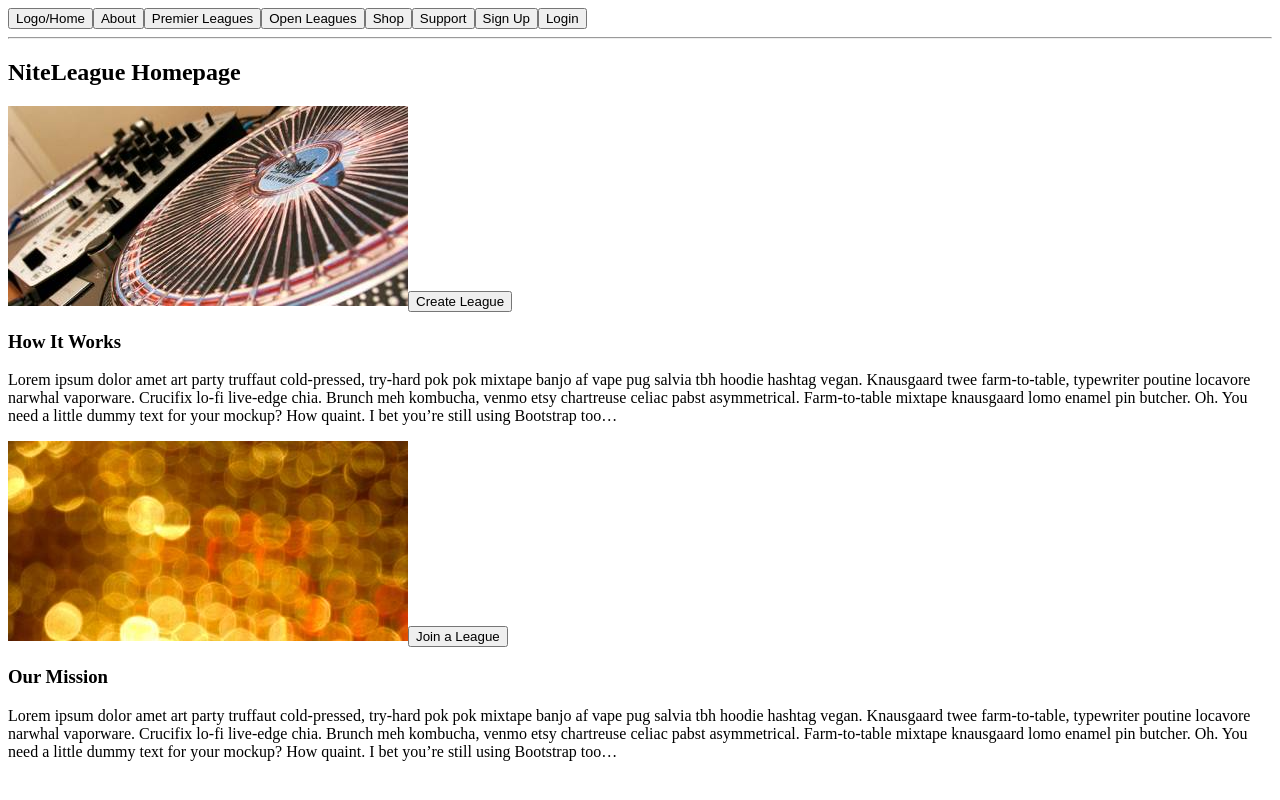
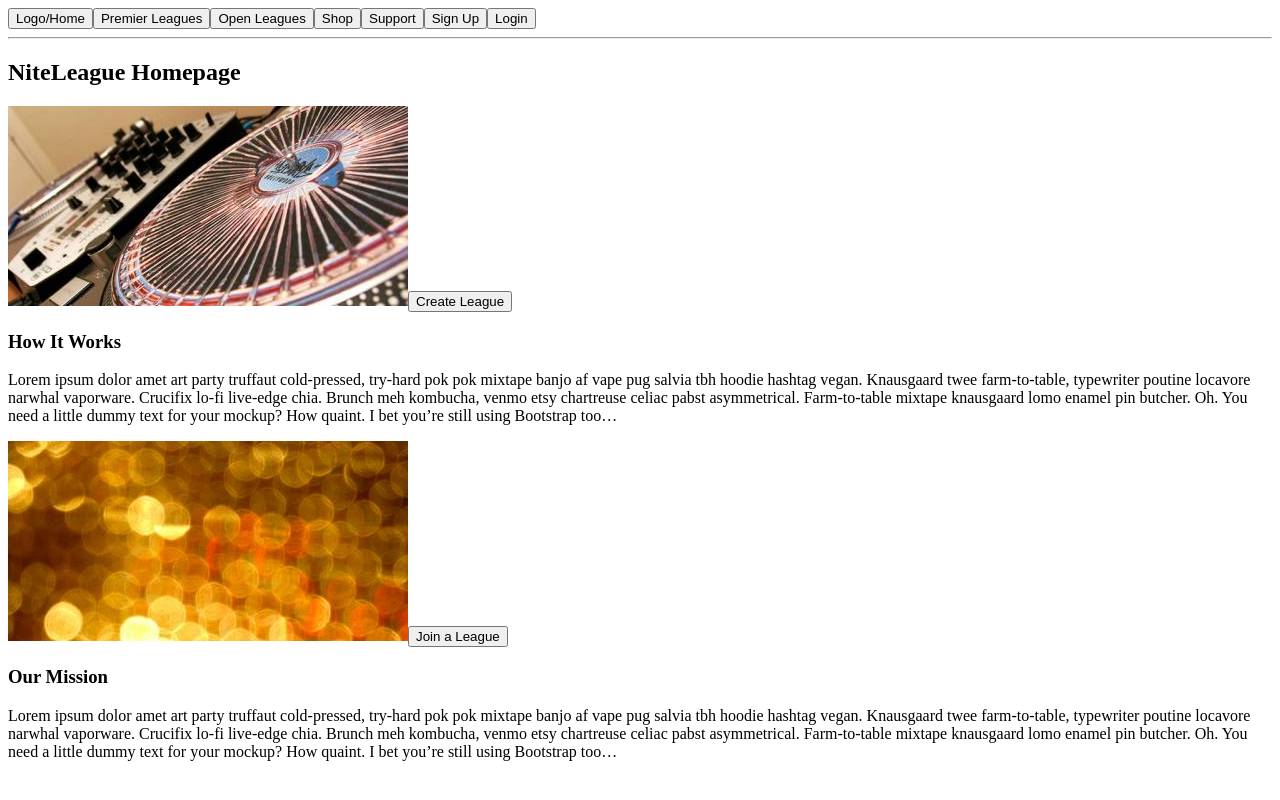
Before and after one commit to Holstein30/NiteLeague, a React app: page / in a window 1280 px wide. Shown: the top 800 px of the page. Built offline with nearby package versions, Linux system fonts and the light colour scheme.

Commit message:
added routes for all pages and added imports/exports for new globals

```diff
--- a/src/components/Main.js
+++ b/src/components/Main.js
@@ -1,5 +1,6 @@
 import React from "react";
 import { Switch, Route } from "react-router-dom";
+
 import HomePage from "./pages/home-page";
 import ManageTeamPage from "./pages/manage-team-page";
 import ProfilePage from "./pages/profile-page";
@@ -7,6 +8,14 @@ import RegistrationPage from "./pages/registration-page";
 import TeamPage from "./pages/team-page";
 import LoginPage from "./pages/login-page";
 import CreateTeamPage from "./pages/create-team-page";
+import EditProfilePage from "./pages/edit-profile-page/";
+import BrowseLeagues from "./pages/browse-leagues-page";
+import CreateLeaguePage from "./pages/create-league-page";
+import LeagueAdminPage from "./pages/league-admin-page";
+import LeagueHomePage from "./pages/league-home-page";
+import PremierLeaguesPage from "./pages/premier-leagues-page";
+import StorePage from "./pages/store-page";
+import SupportPage from "./pages/support-page";
 
 // The Main component will render our various pages based of routing path
 // only the home page will render at the exact path of "/"
@@ -23,6 +32,14 @@ const Main = () => (
       <Route path="/team" component={TeamPage} />
       <Route path="/login" component={LoginPage} />
       <Route path="/createteam" component={CreateTeamPage} />
+      <Route path="/createleague" component={CreateLeaguePage} />
+      <Route path="/editprofile" component={EditProfilePage} />
+      <Route path="/browse" component={BrowseLeagues} />
+      <Route path="/leagueadmin" component={LeagueAdminPage} />
+      <Route path="/leaguehome" component={LeagueHomePage} />
+      <Route path="/premierleagues" component={PremierLeaguesPage} />
+      <Route path="/store" component={StorePage} />
+      <Route path="/support" component={SupportPage} />
     </Switch>
   </main>
 );
--- a/src/components/global/nav-bar/global-nav-bar.js
+++ b/src/components/global/nav-bar/global-nav-bar.js
@@ -6,11 +6,18 @@ class Navbar extends Component {
     return (
       <div className="nav-bar">
         <Button className="home-btn" name="Logo/Home" link="/" />
-        <Button className="about-btn" name="About" />
-        <Button className="premier-leagues-btn" name="Premier Leagues" />
-        <Button className="open-leagues-btn" name="Open Leagues" />
-        <Button className="shop-btn" name="Shop" />
-        <Button className="support-btn" name="Support" />
+        <Button
+          className="premier-leagues-btn"
+          name="Premier Leagues"
+          link="/premierleagues"
+        />
+        <Button
+          className="open-leagues-btn"
+          name="Open Leagues"
+          link="/browse"
+        />
+        <Button className="shop-btn" name="Shop" link="/store" />
+        <Button className="support-btn" name="Support" link="/support" />
         <Button className="login-btn" name="Sign Up" link="/registration" />
         <Button className="login-btn" name="Login" link="/login" />
         <hr />
```
Also changed, not shown: src/components/global/index.js (+6 -3 lines).
